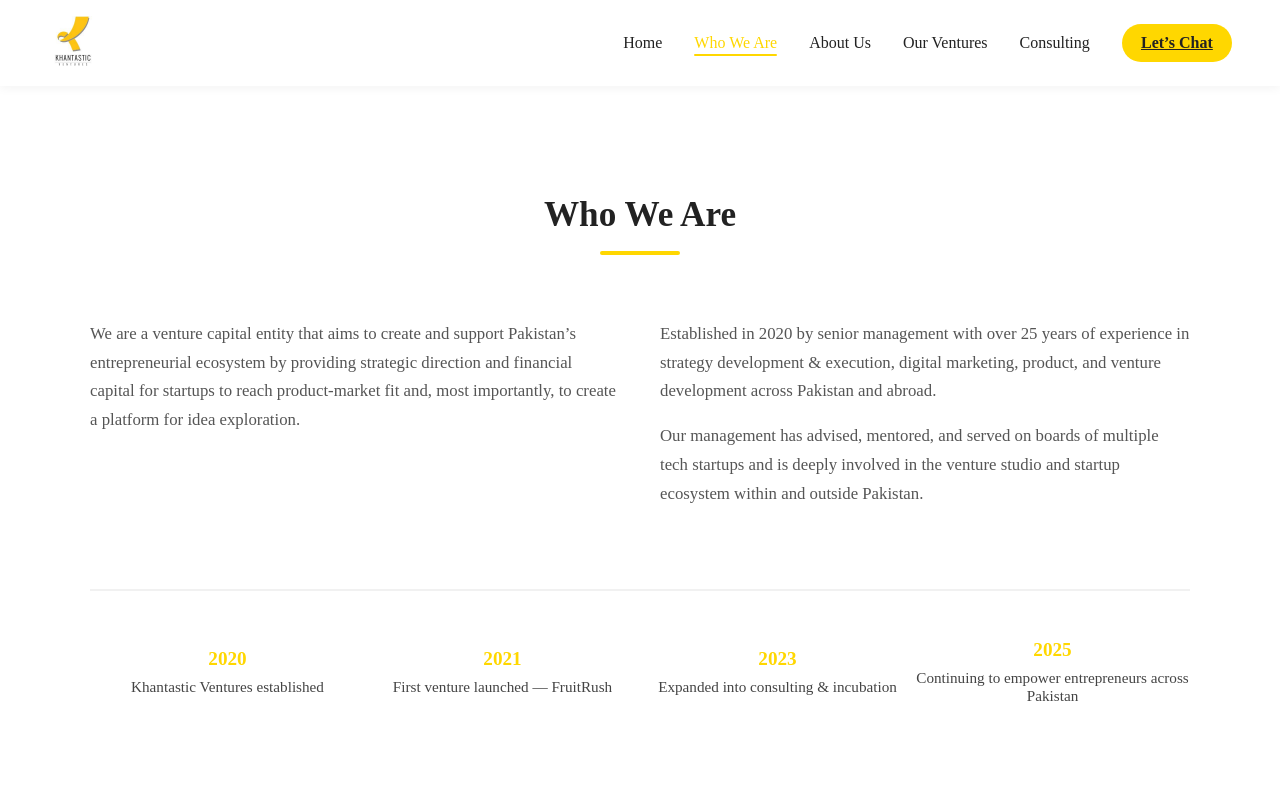
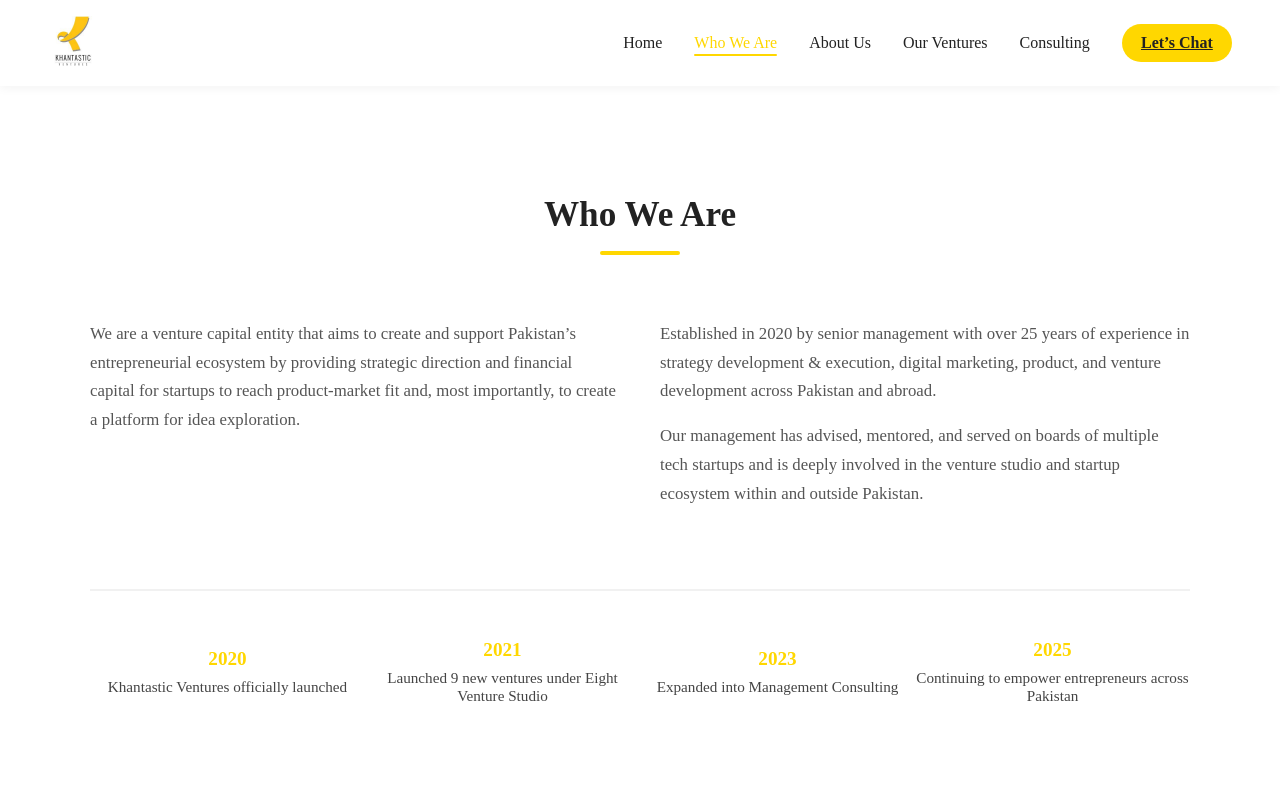
Before and after one commit to huzaifa-kashif2/khantastic, a React (Vite) app: page /who-we-are in a window 1280 px wide. Shown: the top 800 px of the page. Built offline with nearby package versions, Linux system fonts and the light colour scheme.

Commit message:
Timeline and Link added.

```diff
--- a/src/pages/CreareConsulting.jsx
+++ b/src/pages/CreareConsulting.jsx
@@ -12,7 +12,7 @@
         </p>
 
         <a
-          href="#"
+          href="https://creare-consulting.com/"
           className={styles.cta}
           target="_blank"
           rel="noreferrer"
--- a/src/pages/WhoWeAre.jsx
+++ b/src/pages/WhoWeAre.jsx
@@ -34,15 +34,15 @@
         <div className={styles.timeline}>
           <div className={styles.timelineItem}>
             <span className={styles.year}>2020</span>
-            <p className={styles.milestone}>Khantastic Ventures established</p>
+            <p className={styles.milestone}>Khantastic Ventures officially launched</p>
           </div>
           <div className={styles.timelineItem}>
             <span className={styles.year}>2021</span>
-            <p className={styles.milestone}>First venture launched — FruitRush</p>
+            <p className={styles.milestone}>Launched 9 new ventures under Eight Venture Studio</p>
           </div>
           <div className={styles.timelineItem}>
             <span className={styles.year}>2023</span>
-            <p className={styles.milestone}>Expanded into consulting & incubation</p>
+            <p className={styles.milestone}>Expanded into Management Consulting</p>
           </div>
           <div className={styles.timelineItem}>
             <span className={styles.year}>2025</span>
```
